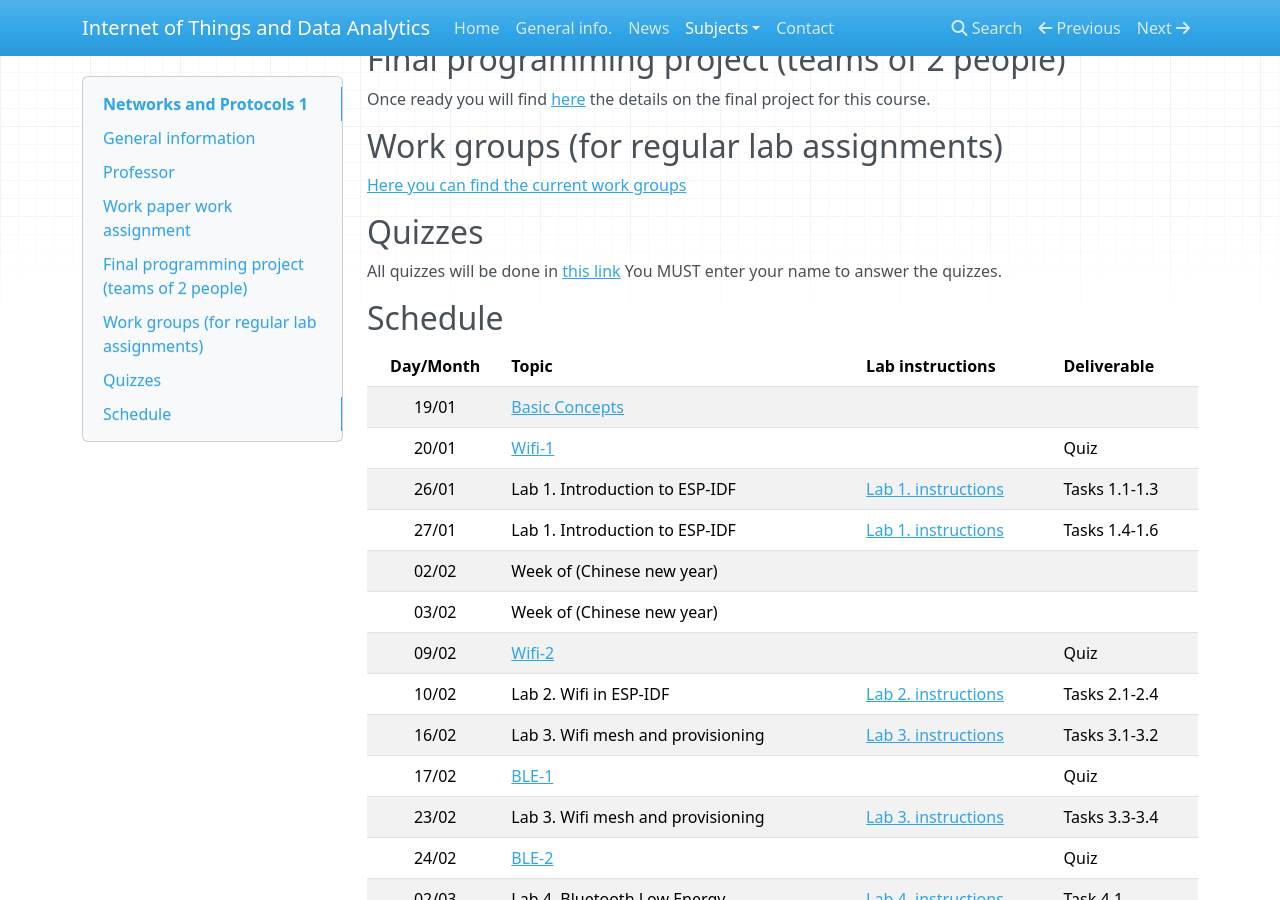
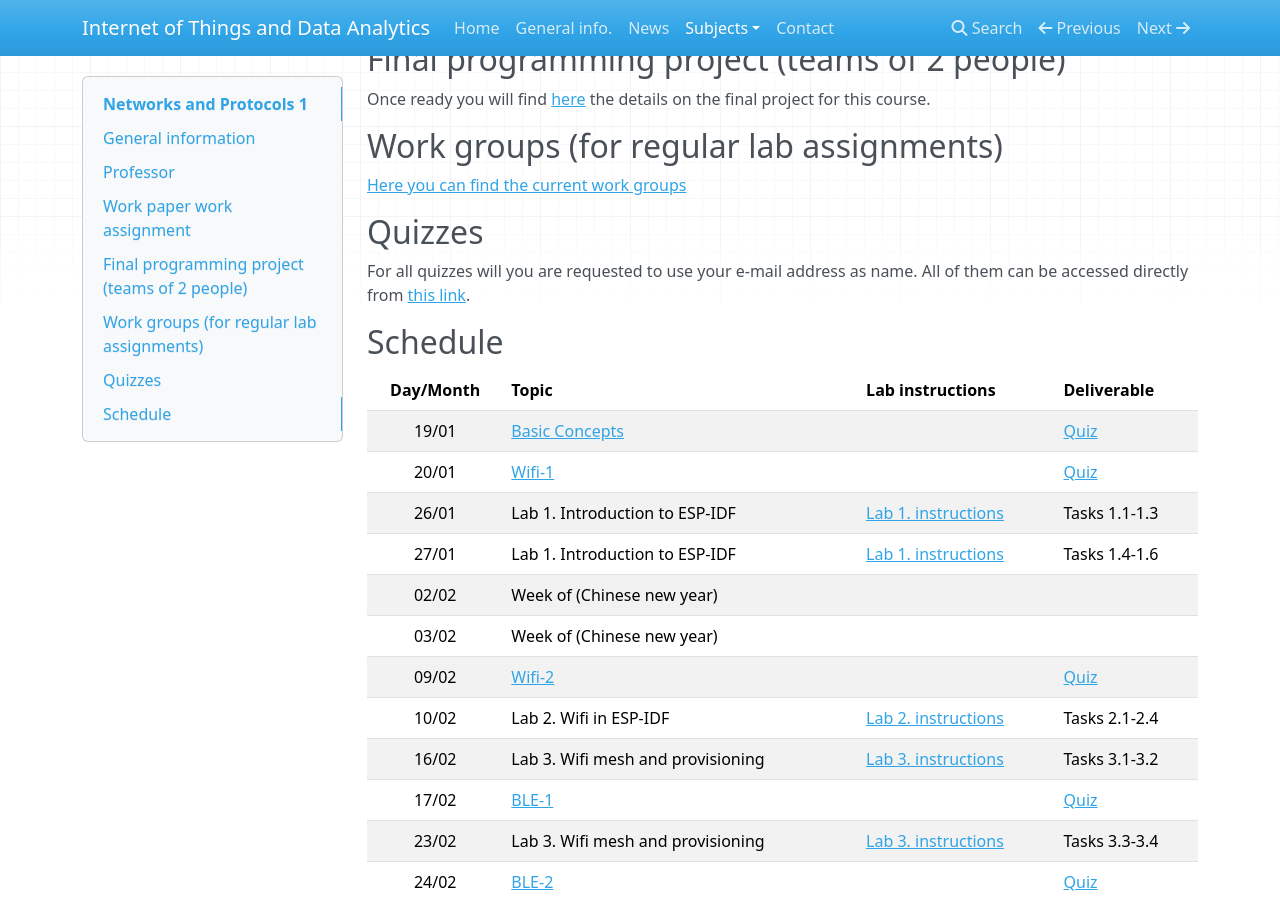
Before and after one commit to iot-da/iot-da.github.io, an MkDocs documentation site: the page built from docs/Subjects/NP1/index.md, in a window 1280 px wide and 900 px high, scrolled down 611 px. Built offline with MkDocs 1.6.1, drawn with Linux system fonts in a browser that asks for light colours; nearby versions of some CDN libraries.

Commit message:
NP1: quizzes links

```diff
--- a/docs/Subjects/NP1/index.md
+++ b/docs/Subjects/NP1/index.md
@@ -36,36 +36,37 @@ course.
 
 ## Quizzes
 
-All quizzes will be done in [this link](https://api.socrative.com/rc/Yu9Dxn)
-You MUST enter your name to answer the quizzes.
+For all quizzes will you are requested to use your e-mail address as name. All
+of them can be accessed directly from [this
+link](https://api.socrative.com/rc/Yu9Dxn).
 
 ## Schedule
 
-| Day/Month | Topic                                                                                          | Lab instructions                   | Deliverable   |
-|:---------:|------------------------------------------------------------------------------------------------|------------------------------------|---------------|
-|   19/01   | [Basic Concepts](slides/Basic_Concepts.pdf)                                                    |                                    |               |
-|   20/01   | [Wifi-1](slides/Wifi-1.pdf)                                                                    |                                    | Quiz          |
-|   26/01   | Lab 1. Introduction to ESP-IDF                                                                 | [Lab 1. instructions](P1/index.md) | Tasks 1.1-1.3 |
-|   27/01   | Lab 1. Introduction to ESP-IDF                                                                 | [Lab 1. instructions](P1/index.md) | Tasks 1.4-1.6 |
-|   02/02   | Week of (Chinese new year)                                                                     |                                    |               |
-|   03/02   | Week of (Chinese new year)                                                                     |                                    |               |
-|   09/02   | [Wifi-2](slides/Wifi-2.pdf)                                                                    |                                    | Quiz          |
-|   10/02   | Lab 2. Wifi in ESP-IDF                                                                         | [Lab 2. instructions](P2/index.md) | Tasks 2.1-2.4 |
-|   16/02   | Lab 3. Wifi mesh and provisioning                                                              | [Lab 3. instructions](P3/index.md) | Tasks 3.1-3.2 |
-|   17/02   | [BLE-1](slides/BLE-1.pdf)                                                                      |                                    | Quiz          |
-|   23/02   | Lab 3. Wifi mesh and provisioning                                                              | [Lab 3. instructions](P3/index.md) | Tasks 3.3-3.4 |
-|   24/02   | [BLE-2](slides/BLE-2.pdf)                                                                      |                                    | Quiz          |
-|   02/03   | Lab 4. Bluetooth Low Energy                                                                    | [Lab 4. instructions](P4/index.md) | Task 4.1      |
-|   03/03   | Lab 4. Bluetooth Low Energy                                                                    | [Lab 4. instructions](P4/index.md) | Task 4.2      |
-|   09/03   | [BLE-Mesh](slides/BLE-Mesh.pdf)                                                                |                                    | Quiz          |
-|   10/03   | Lab 5. Bluetooth Mesh                                                                          | [Lab 5. instructions](P5/index.md) | Task 5.1      |
-|   16/03   | Lab 5. Bluetooth Mesh                                                                          | [Lab 5. instructions](P5/index.md) | Task 5.2      |
-|   17/03   | [802.15.4](slides/802_15_4.pdf), [6LoWPAN](slides/6LoWPAN.pdf), [6LoWPAN-RPL](slides/6LoWPAN-RPL.pdf) |                                    | Quiz          |
-|   23/03   | Lab 6. 6LoWPAN, RPL                                                                            | [Lab 6. instructions](P6/index.md) |               |
-|   24/03   | [LPWAN](slides/LPWAN.pdf)                                                                      |                                    | Quiz          |
-|   30/03   | Work on Final Project                                                                          |                                    |               |
-|   31/03   | Work on Final Project                                                                          |                                    |               |
-|   06/04   | Work on Final Project                                                                          |                                    |               |
-|   07/04   | Work on Final Project                                                                          |                                    |               |
-|           |                                                                                                |                                    |               |
-|           |                                                                                                |                                    |               |
+| Day/Month | Topic                                                                                                 | Lab instructions                   | Deliverable                                 |
+|:---------:|-------------------------------------------------------------------------------------------------------|------------------------------------|---------------------------------------------|
+|   19/01   | [Basic Concepts](slides/Basic_Concepts.pdf)                                                           |                                    | [Quiz](https://api.socrative.com/rc/Yu9Dxn) |
+|   20/01   | [Wifi-1](slides/Wifi-1.pdf)                                                                           |                                    | [Quiz](https://api.socrative.com/rc/Yu9Dxn) |
+|   26/01   | Lab 1. Introduction to ESP-IDF                                                                        | [Lab 1. instructions](P1/index.md) | Tasks 1.1-1.3                               |
+|   27/01   | Lab 1. Introduction to ESP-IDF                                                                        | [Lab 1. instructions](P1/index.md) | Tasks 1.4-1.6                               |
+|   02/02   | Week of (Chinese new year)                                                                            |                                    |                                             |
+|   03/02   | Week of (Chinese new year)                                                                            |                                    |                                             |
+|   09/02   | [Wifi-2](slides/Wifi-2.pdf)                                                                           |                                    | [Quiz](https://api.socrative.com/rc/Yu9Dxn) |
+|   10/02   | Lab 2. Wifi in ESP-IDF                                                                                | [Lab 2. instructions](P2/index.md) | Tasks 2.1-2.4                               |
+|   16/02   | Lab 3. Wifi mesh and provisioning                                                                     | [Lab 3. instructions](P3/index.md) | Tasks 3.1-3.2                               |
+|   17/02   | [BLE-1](slides/BLE-1.pdf)                                                                             |                                    | [Quiz](https://api.socrative.com/rc/Yu9Dxn) |
+|   23/02   | Lab 3. Wifi mesh and provisioning                                                                     | [Lab 3. instructions](P3/index.md) | Tasks 3.3-3.4                               |
+|   24/02   | [BLE-2](slides/BLE-2.pdf)                                                                             |                                    | [Quiz](https://api.socrative.com/rc/Yu9Dxn) |
+|   02/03   | Lab 4. Bluetooth Low Energy                                                                           | [Lab 4. instructions](P4/index.md) | Task 4.1                                    |
+|   03/03   | Lab 4. Bluetooth Low Energy                                                                           | [Lab 4. instructions](P4/index.md) | Task 4.2                                    |
+|   09/03   | [BLE-Mesh](slides/BLE-Mesh.pdf)                                                                       |                                    | [Quiz](https://api.socrative.com/rc/Yu9Dxn) |
+|   10/03   | Lab 5. Bluetooth Mesh                                                                                 | [Lab 5. instructions](P5/index.md) | Task 5.1                                    |
+|   16/03   | Lab 5. Bluetooth Mesh                                                                                 | [Lab 5. instructions](P5/index.md) | Task 5.2                                    |
+|   17/03   | [802.15.4](slides/802_15_4.pdf), [6LoWPAN](slides/6LoWPAN.pdf), [6LoWPAN-RPL](slides/6LoWPAN-RPL.pdf) |                                    | [Quiz](https://api.socrative.com/rc/Yu9Dxn) |
+|   23/03   | Lab 6. 6LoWPAN, RPL                                                                                   | [Lab 6. instructions](P6/index.md) |                                             |
+|   24/03   | [LPWAN](slides/LPWAN.pdf)                                                                             |                                    | [Quiz](https://api.socrative.com/rc/Yu9Dxn) |
+|   30/03   | Work on Final Project                                                                                 |                                    |                                             |
+|   31/03   | Work on Final Project                                                                                 |                                    |                                             |
+|   06/04   | Work on Final Project                                                                                 |                                    |                                             |
+|   07/04   | Work on Final Project                                                                                 |                                    |                                             |
+|           |                                                                                                       |                                    |                                             |
+|           |                                                                                                       |                                    |                                             |
```
